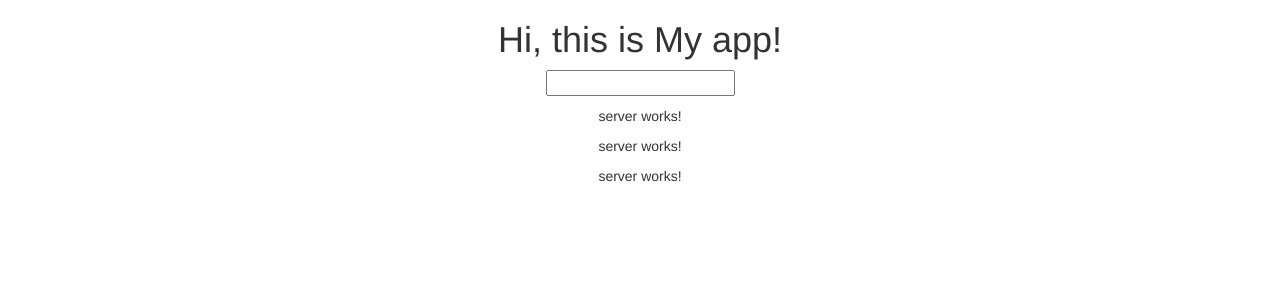
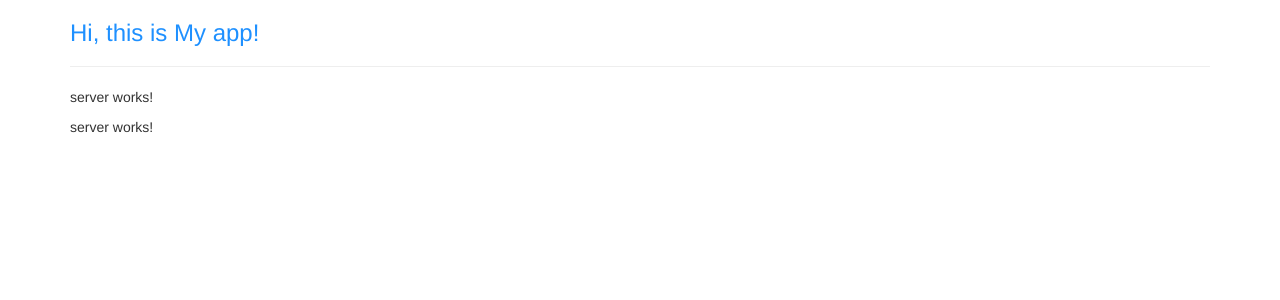
Before and after one commit to ricardobz/angular_first_app, an Angular app: page / in a window 1280 px wide. Shown: the top 300 px of the page. Built offline with nearby package versions, Linux system fonts and the light colour scheme.

Commit message:
Update app component style

```diff
--- a/src/app/app.component.css
+++ b/src/app/app.component.css
@@ -0,0 +1,3 @@
+h3 {
+  color: dodgerblue;
+}
--- a/src/app/app.component.html
+++ b/src/app/app.component.html
@@ -1,10 +1,18 @@
-<div style="text-align:center">
-  <h1>
-    Hi, this is {{ title }}!
-  </h1>
+<div class="container">
+  <div class="row">
+    <div class="col-xs-12">
+      <h3>Hi, this is {{ title }}!</h3>
+      <hr>
+    </div>
+  </div>
+  <div class="row">
+    <div class="col-xs-12">
+      <app-servers></app-servers>
+    </div>
+  </div>
 </div>
-<div style="text-align:center">
+
+<!-- <div style="text-align:center">
   <input type="text" [(ngModel)]="name">
   <p>{{ name }}</p>
-</div>
-<app-servers>
+</div> -->
--- a/src/app/servers/servers.component.ts
+++ b/src/app/servers/servers.component.ts
@@ -2,9 +2,7 @@ import { Component } from '@angular/core';
 
 @Component({
   selector: 'app-servers',
-  templateUrl: './servers.component.html',
-  styleUrls: ['./servers.component.css']
+  template: '<app-server></app-server><app-server></app-server>',
+  styleUrls: ['./servers.component.css'],
 })
-export class ServersComponent {
-
-}
+export class ServersComponent {}
```
